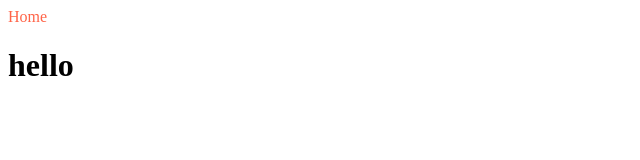
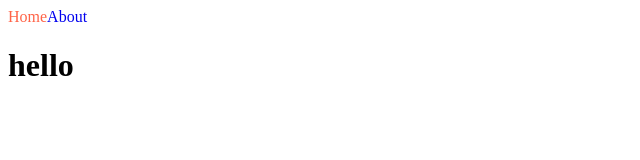
Before and after one commit to jacobways/Learning-Contents, a Next.js app in the folder NomadCoders/next-js/: page / in a window 1280 px wide. Shown: the top 160 px of the page, without its empty margins (0-640 px from the left). Built offline with nearby package versions, Linux system fonts and the light colour scheme.

Commit message:
Nextjs의 Layout

```diff
--- /dev/null
+++ b/NomadCoders/next-js/components/Layout.js
@@ -0,0 +1,10 @@
+import NavBar from "./NavBar"
+
+export default function Layout({ children }) {
+  return (
+    <div>
+      <NavBar />
+      <div>{children}</div>
+    </div>
+  );
+}
--- a/NomadCoders/next-js/pages/_app.js
+++ b/NomadCoders/next-js/pages/_app.js
@@ -1,15 +1,12 @@
 import NavBar from "../components/NavBar";
+import Layout from "../components/Layout";
 
 export default function App({Component, pageProps}) {
   return (
     <div>
-      <NavBar />
-      <Component {...pageProps} />
-      <style jsx global>{`
-        a {
-          color: white;
-        }
-      `}</style>
+      <Layout>
+        <Component {...pageProps} />
+      </Layout>
     </div>
   );
 }
```
Also changed, not shown: 1 other file (tests, documents, lock files or other folders).
